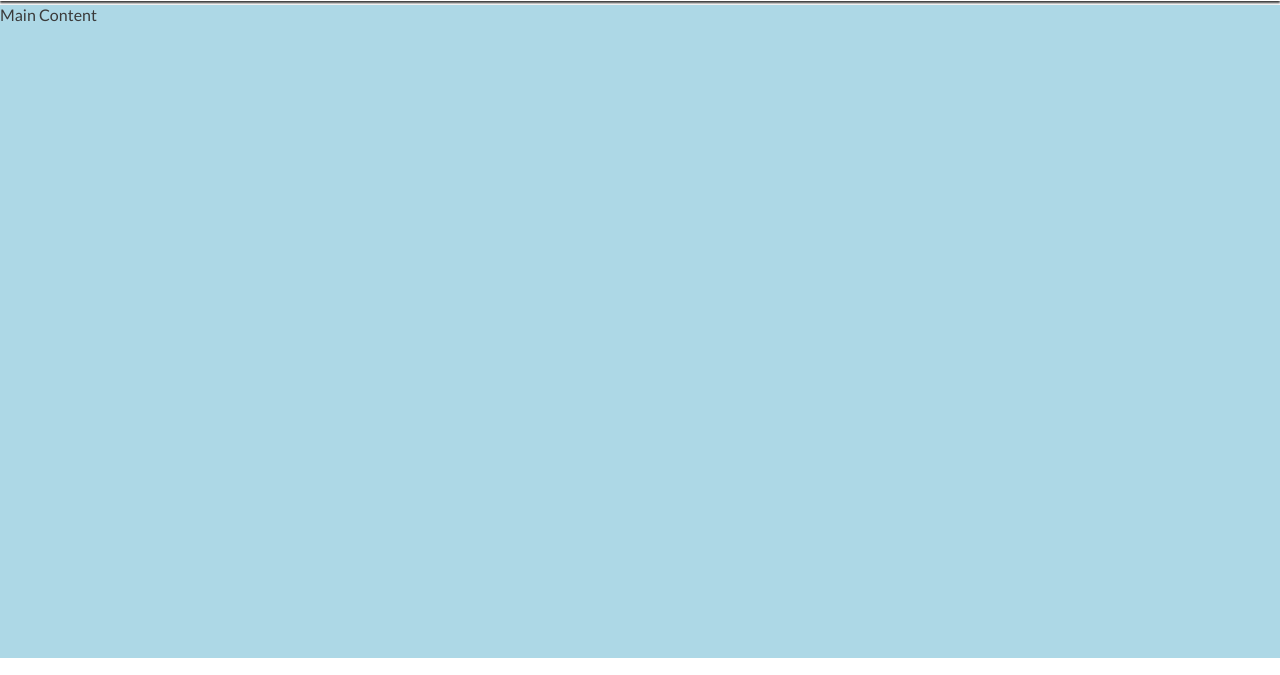
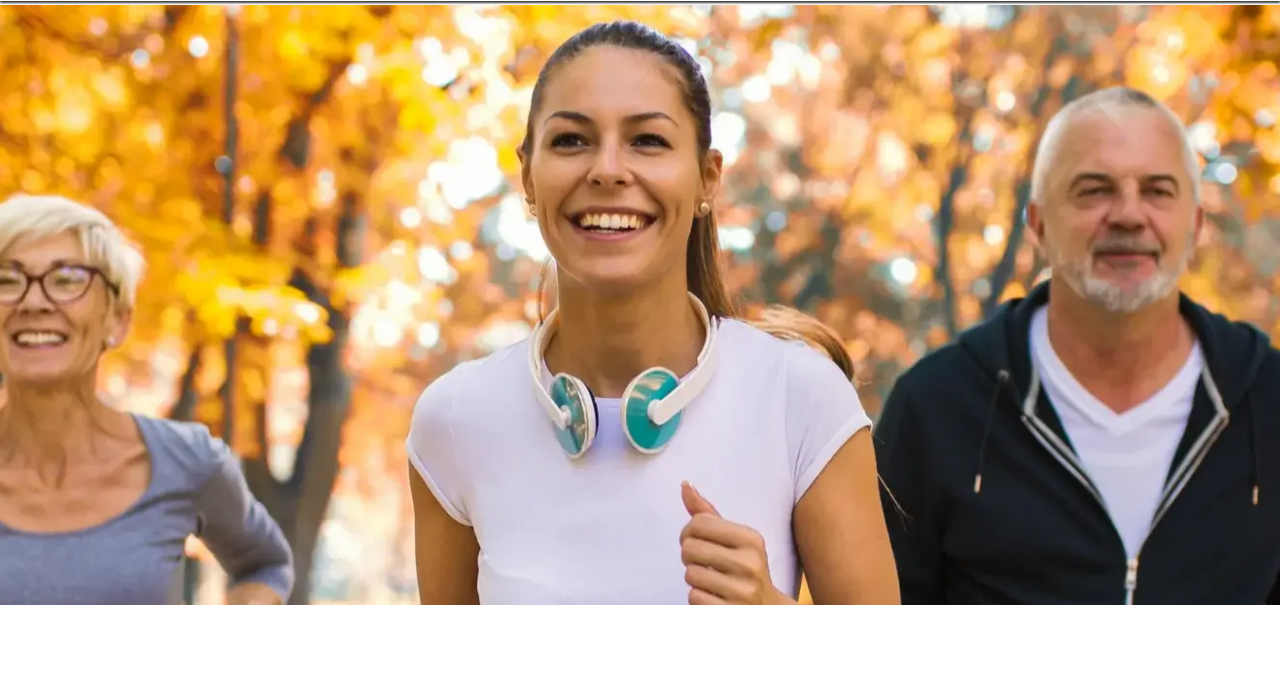
Before and after one commit to TBragg88/love-running, a plain HTML site: page index.html in a window 1280 px wide. Shown: the part 74-749 px from the top of the page. Drawn offline with nearby package versions, Linux system fonts and the light colour scheme.

Commit message:
add hero image to main page.

```diff
--- a/assets/css/style.css
+++ b/assets/css/style.css
@@ -80,10 +80,16 @@ nav {
 
 /* Main */
 main {
-    background-color: lightblue;
     /* make main element take up any surplex space pushing footer to the bottom */
     flex: 1 0 auto;
     margin-top: 47px;
+}
+
+/*hero section */
+#hero {
+    height: 600px;
+    width: 100%;
+    background: url(../img/hero.png) no-repeat center center/cover;
 }
 /* Footer */
 #social-networks {
--- a/index.html
+++ b/index.html
@@ -37,7 +37,7 @@
     </header>
     <!--Main Content-->
     <main>
-        Main Content
+        <section id="hero"></section>
     </main>
     <!--Footer-->
     <footer>
```
Also changed, not shown: assets/img/hero.png (added).
